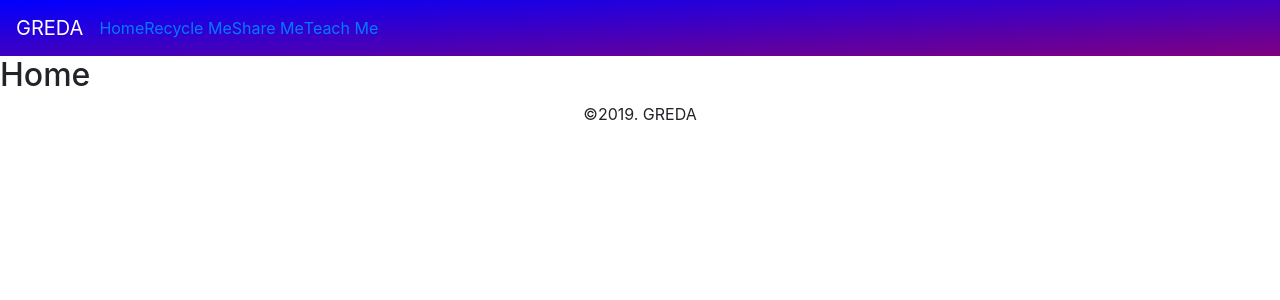
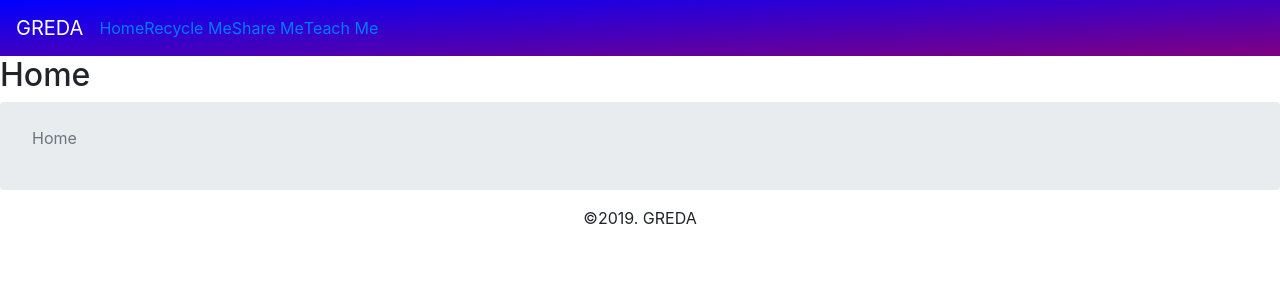
Before and after one commit to aengblom/GREDA, a React (Create React App) app: page / in a window 1280 px wide. Shown: the top 300 px of the page. Built offline with nearby package versions, Linux system fonts and the light colour scheme.

Commit message:
breadcrumbs parent

```diff
--- a/src/App.js
+++ b/src/App.js
@@ -8,11 +8,13 @@ import "./App.css";
 import Header from "./Components/Header";
 import { BrowserRouter as Router, Switch, Route, Link } from "react-router-dom";
 import Footer from "./Components/Footer";
+import BreadcrumbsParent from "./Components/BreadcrumbsParent";
 
 export default function App() {
   return (
     <div>
       <Header></Header>
+      <BreadcrumbsParent></BreadcrumbsParent>
       <Footer></Footer>
     </div>
   );
--- /dev/null
+++ b/src/Components/BreadcrumbsParent/BreadcrumbsParent.css
@@ -0,0 +1,3 @@
+.breadcrumbs-parent{
+
+}
--- /dev/null
+++ b/src/Components/BreadcrumbsParent/BreadcrumbsParent.js
@@ -0,0 +1,18 @@
+import React, { Component } from "react";
+import "./BreadcrumbsParent.css";
+
+class BreadcrumbsParent extends Component {
+  render() {
+    return  <div className="breadcrumb">
+
+                <nav aria-label="breadcrumb">
+                    <ol class="breadcrumb">
+                        <li class="breadcrumb-item active" aria-current="page">Home</li>
+                    </ol>
+                    </nav>
+
+            </div>;
+  }
+}
+
+export default BreadcrumbsParent;
--- /dev/null
+++ b/src/Components/BreadcrumbsParent/index.js
@@ -0,0 +1 @@
+export { default } from "./BreadcrumbsParent";
```
Also changed, not shown: src/Components/Breadcrumbs/Breadcrumbs.css (deleted), src/Components/Breadcrumbs/Breadcrumbs.js (deleted), src/Components/Breadcrumbs/index.js (deleted).
